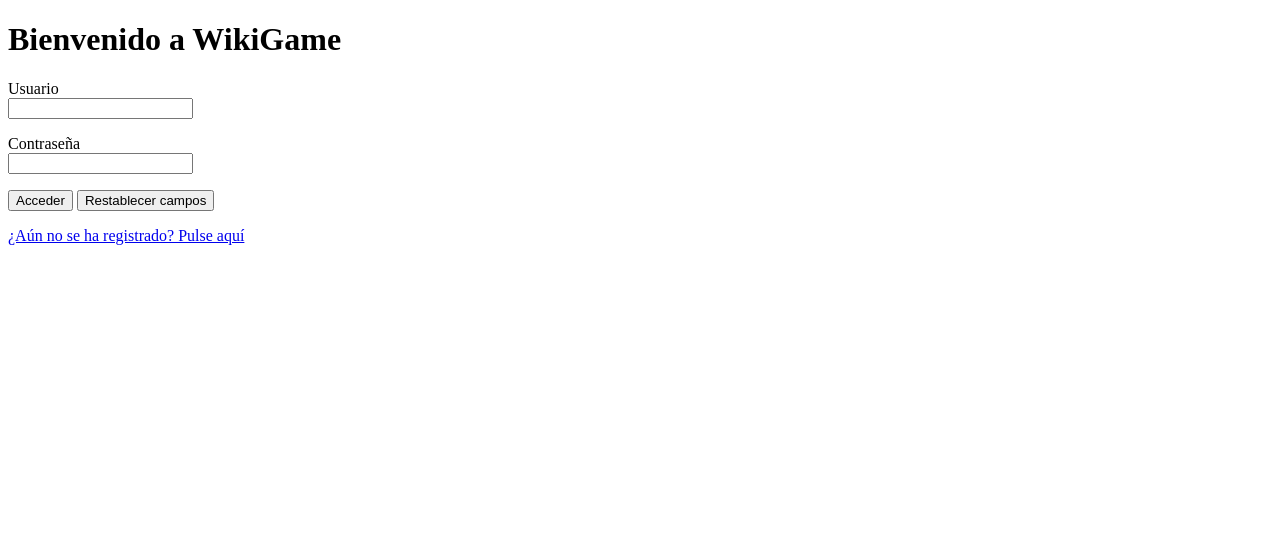
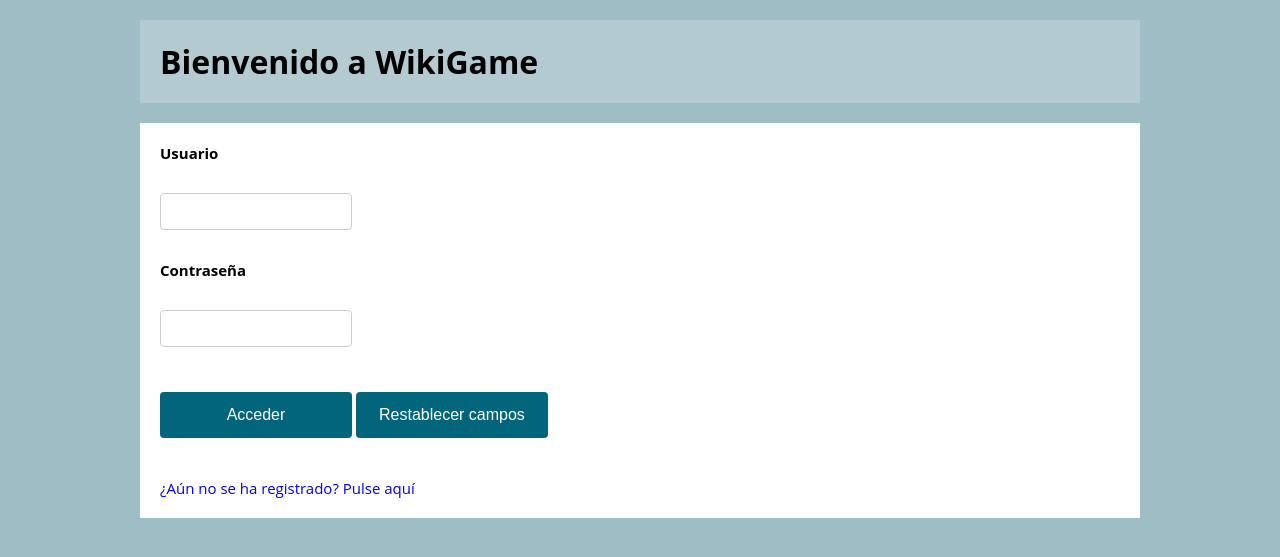
Before and after one commit to AlvaroGonzalezChamorro/Proyecto_AlvaroGonzalezChamorro, a PHP site: page / in a window 1280 px wide. Shown: the top 557 px of the page. Run offline with PHP 8.4, Linux system fonts and the light colour scheme.

Commit message:
css index.php

```diff
--- /dev/null
+++ b/css/index.css
@@ -0,0 +1,62 @@
+* {
+    padding: 0;
+    margin: 0;
+    box-sizing: border-box;
+}
+
+body {
+    font-family: 'Open sans', sans-serif;
+    background-color: #9ebdc4;
+}
+
+.contenedor{
+    width: 90%;
+    max-width: 1000px;
+    margin: 20px auto;
+    flex-wrap: wrap;
+}
+
+header {
+	width: 100%;
+	background-color: rgba(255, 255, 255, 0.2);
+	display: flex;
+	justify-content:space-between;
+	margin-bottom: 20px;
+    padding: 20px;
+}
+
+main {
+    background-color: white;
+    padding: 20px;
+	/*line-height: 20px;*/
+	font-size: 15px;
+}
+
+input[type=text] {
+    text-decoration: none;
+    width: 20%;
+    padding: 10px;
+    margin: 10px 0;
+    margin-bottom: 30px;
+    display: inline-block;
+    border: 1px solid #ccc;
+    border-radius: 4px;
+    box-sizing: border-box;
+}
+
+input[type=submit], input[type=reset] {
+    width: 20%;
+    background-color: #03657C;
+    color: white;
+    padding: 14px 20px;
+    margin: 15px 0;
+    border: none;
+    border-radius: 4px;
+    cursor: pointer;
+    font-size: 16px;
+    margin-bottom: 40px;
+}
+
+a {
+    text-decoration: none;
+}
--- a/index.php
+++ b/index.php
@@ -5,6 +5,7 @@
     <meta charset="UTF-8">
     <meta http-equiv="X-UA-Compatible" content="IE=edge">
     <meta name="viewport" content="width=device-width, initial-scale=1.0">
+    <link rel="stylesheet" href="css/index.css">
     <title>Inicio</title>
 </head>
 <body>
@@ -21,18 +22,22 @@
     mysqli_select_db($link,$nombreBD);
 
 ?>
-
+<div class="contenedor">
+    <header>
         <h1> Bienvenido a WikiGame </h1>
+    </header>
 
     <form action="" method="POST">
 
+    <main>
+        <article class="login">
             <p>
-            Usuario <br>
+                <h4>Usuario</h4> <br>
                 <input type="text" name="usuario">
             </p>
 
             <p>
-            Contraseña <br>
+                <h4>Contraseña</h4> <br>
                 <input type="text" name="contrasena">
             </p>
 
@@ -42,9 +47,11 @@
             <p>
                 <a href="registro.php"> ¿Aún no se ha registrado? Pulse aquí </a>
             </p>
+        </article>
+    </main>
 
     </form>
-
+</div>
 <?php
 
     if(isset($_POST['login'])){
--- a/principal.php
+++ b/principal.php
@@ -24,7 +24,7 @@
 ?>
 <div class="contenedor">
     <header>
-        <h1> Bienvenido a Wikigame, <?php echo $_SESSION['usuario'] ?> </h1>
+        <h1> Bienvenido a WikiGame, <?php echo $_SESSION['usuario'] ?> </h1>
     </header>
 
     <form action="" method="POST">
```
Lines whose indentation alone changed are shown as unchanged.
